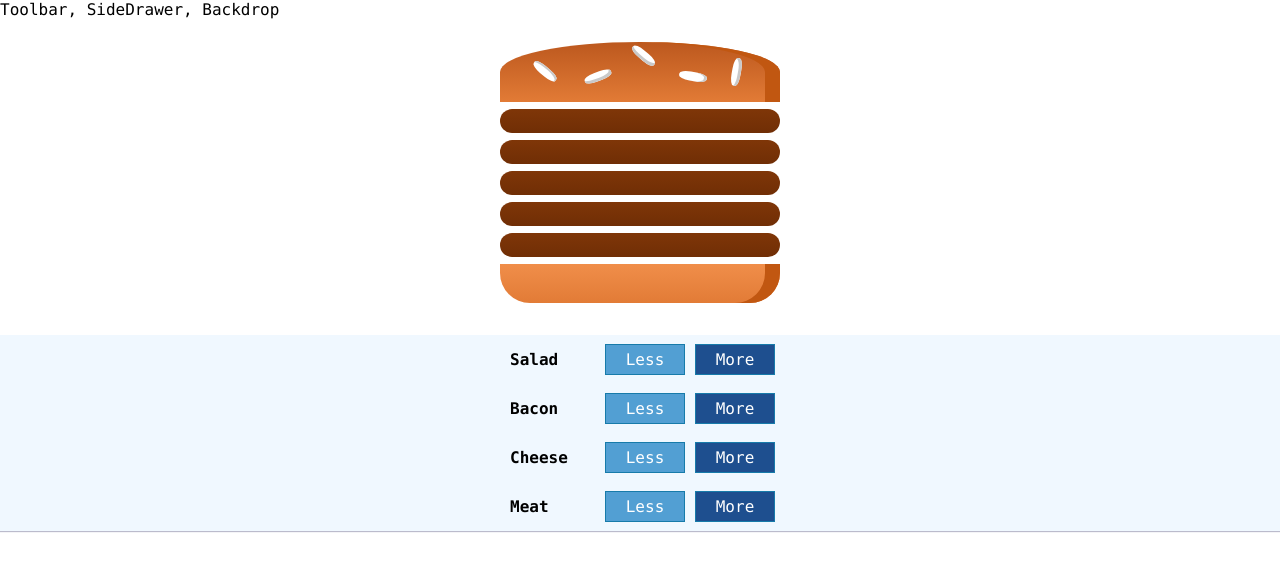
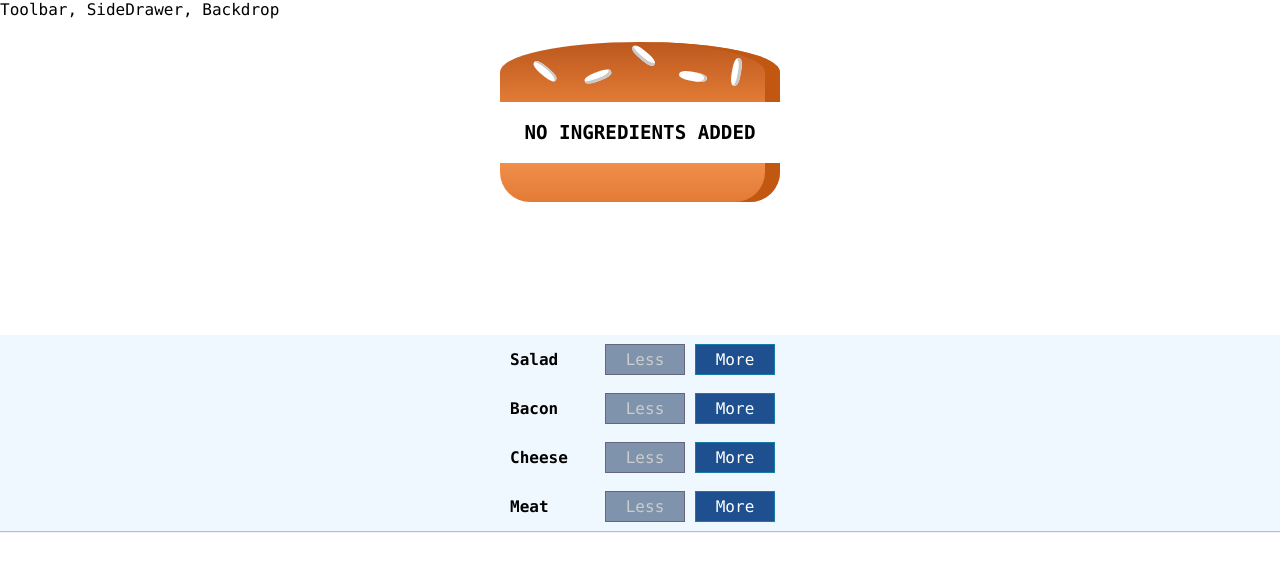
Before and after one commit to kombuchamp/BurgerBuilderReact, a React app: page / in a window 1280 px wide. Shown: the top 570 px of the page. Built offline with nearby package versions, Linux system fonts and the light colour scheme.

Commit message:
Wire up build controls

```diff
--- a/src/App.js
+++ b/src/App.js
@@ -13,5 +13,6 @@ class App extends Component {
         );
     }
 }
+// TODO: 18
 
 export default App;
--- a/src/components/Burger/BuildControls/BuildControl/BuildControl.js
+++ b/src/components/Burger/BuildControls/BuildControl/BuildControl.js
@@ -6,8 +6,12 @@ const buildControl = props => {
     return (
         <div className={styles.BuildControl}>
             <div className={styles.Label}>{props.label}</div>
-            <button className={styles.Less}>Less</button>
-            <button className={styles.More}>More</button>
+            <button className={styles.Less} onClick={props.lessButtonHandler} disabled={props.disabled}>
+                Less
+            </button>
+            <button className={styles.More} onClick={props.moreButtonHandler}>
+                More
+            </button>
         </div>
     );
 };
--- a/src/components/Burger/BuildControls/BuildControls.js
+++ b/src/components/Burger/BuildControls/BuildControls.js
@@ -13,7 +13,13 @@ const buildControls = props => {
     return (
         <div className={styles.BuildControls}>
             {controls.map(ctrl => (
-                <BuildControl key={ctrl.label} label={ctrl.label} />
+                <BuildControl
+                    key={ctrl.label}
+                    label={ctrl.label}
+                    moreButtonHandler={() => props.ingredientAdded(ctrl.type)}
+                    lessButtonHandler={() => props.ingredientRemoved(ctrl.type)}
+                    disabled={props.disabledInfo[ctrl.type]}
+                />
             ))}
         </div>
     );
--- a/src/components/containers/BurgerBuilder/BurgerBuilder.js
+++ b/src/components/containers/BurgerBuilder/BurgerBuilder.js
@@ -1,6 +1,13 @@
 import React, { Component } from 'react';
 import Burger from '../../Burger/Burger';
 import BuildControls from '../../Burger/BuildControls/BuildControls';
+
+const INGREDIENT_PRICES = {
+    salad: 0.5,
+    cheese: 0.4,
+    meat: 1.3,
+    bacon: 0.7,
+};
 
 class BurgerBuilder extends Component {
     constructor(props) {
@@ -11,16 +18,51 @@ class BurgerBuilder extends Component {
                 salad: 0,
                 bacon: 0,
                 cheese: 0,
-                meat: 5,
+                meat: 0,
             },
+            totalPrice: 4,
         };
     }
 
+    addIngredientHandler = type => {
+        const oldCount = this.state.ingredients[type];
+        this.setState({
+            ingredients: {
+                ...this.state.ingredients,
+                [type]: oldCount + 1,
+            },
+            totalPrice: this.state.totalPrice + INGREDIENT_PRICES[type],
+        });
+    };
+
+    removeIngredientHandler = type => {
+        const oldCount = this.state.ingredients[type];
+        if (oldCount <= 0) return;
+        this.setState({
+            ingredients: {
+                ...this.state.ingredients,
+                [type]: oldCount - 1,
+            },
+            totalPrice: this.state.totalPrice - INGREDIENT_PRICES[type],
+        });
+    };
+
     render() {
+        const disabledInfo = {
+            ...this.state.ingredients,
+        };
+        for (let key in disabledInfo) {
+            disabledInfo[key] = disabledInfo[key] <= 0;
+        }
+
         return (
             <>
                 <Burger ingredients={this.state.ingredients} />
-                <BuildControls />
+                <BuildControls
+                    ingredientAdded={this.addIngredientHandler}
+                    ingredientRemoved={this.removeIngredientHandler}
+                    disabledInfo={disabledInfo}
+                />
             </>
         );
     }
```
